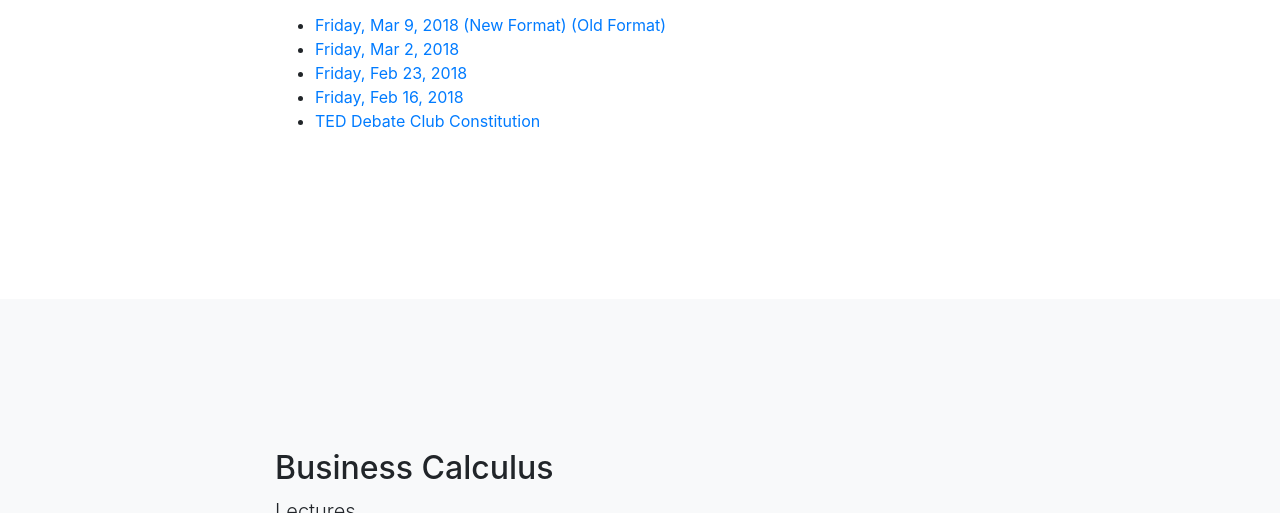
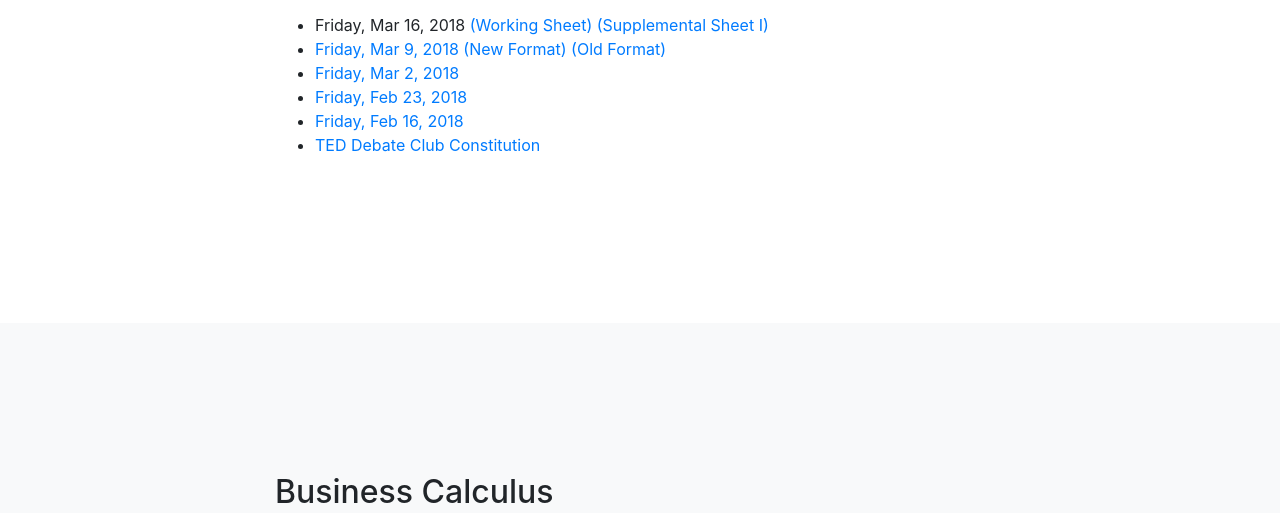
Before and after one commit to howon-kim/Tutoring-Material, a website with bundled scripts: page index.html in a window 1280 px wide. Shown: the part 587-1100 px from the top of the page. Built offline with nearby package versions, Linux system fonts and the light colour scheme.

Commit message:
Added Mar 16 TED Debate Working Sheet

```diff
--- a/index.html
+++ b/index.html
@@ -58,6 +58,10 @@
                     <h2>Korea TED Debate Club</h2>
                     <p class="lead">TED Topics</p>
                     <ul>
+                        <li>Friday, Mar 16, 2018
+                            <a href="ted_debate/mar16.pdf">(Working Sheet)</a>
+                            <a href="ted_debate/mar16_debate.pdf">(Supplemental Sheet I)</a>
+                        </li>
                         <li>
                             <a href="ted_debate/mar9.pdf">Friday, Mar 9, 2018 (New Format)</a>
                             <a href="ted_debate/mar9_old.pdf">(Old Format) </a>
```
Also changed, not shown: 4 other files.
